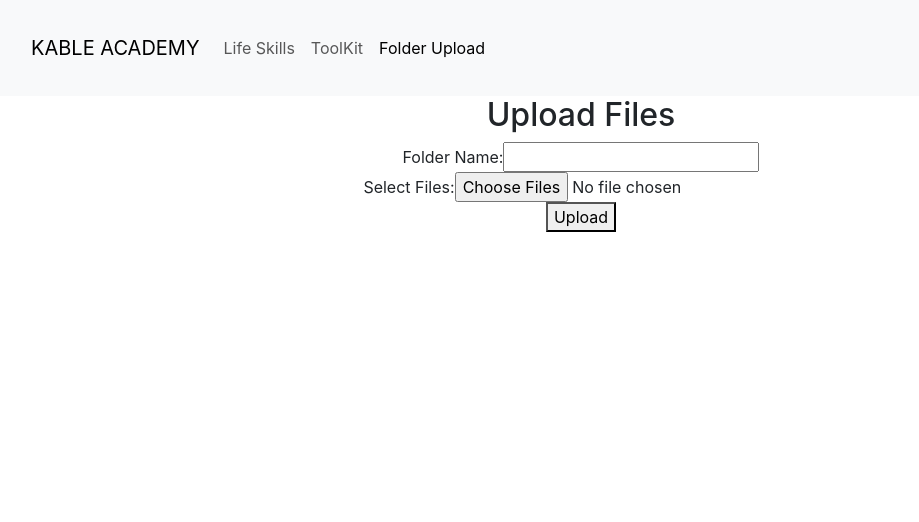
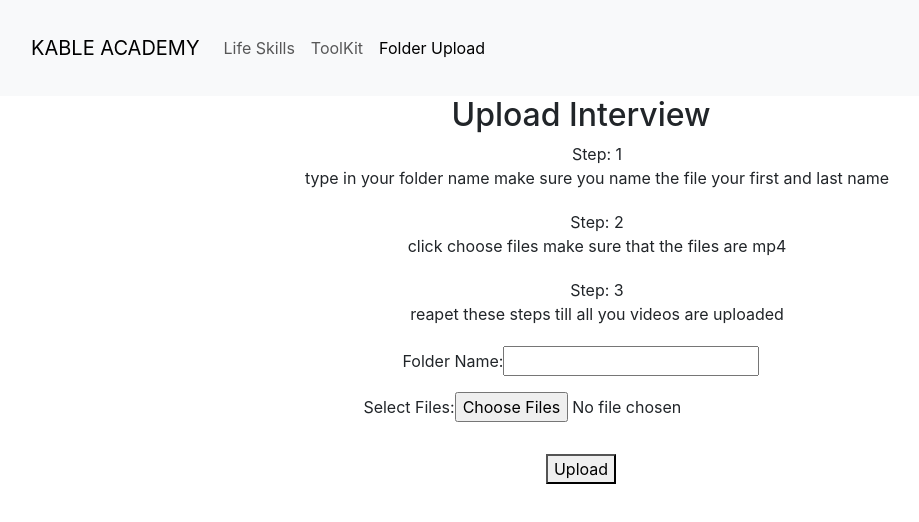
Before and after one commit to SDresmann/Kable-Career, a React (Create React App) app: page /upload in a window 1280 px wide. Shown: the top 522 px of the page, without its empty margins (59-978 px from the left). Built offline with nearby package versions, Linux system fonts and the light colour scheme.

Commit message:
added instructions

```diff
--- a/src/App.css
+++ b/src/App.css
@@ -81,3 +81,7 @@ a{
   text-decoration: none;
   color: black;
 }
+
+ul{
+ list-style: none;
+}
--- a/src/pages/FolderUpload.js
+++ b/src/pages/FolderUpload.js
@@ -42,17 +42,22 @@ const FolderUpload = () => {
 
   return (
     <div>
-      <h2>Upload Files</h2>
+      <h2>Upload Interview</h2>
+      <ul>
+        <li>Step: 1<p>type in your folder name make sure you name the file your first and last name</p></li>
+        <li>Step: 2<p>click choose files make sure that the files are mp4</p></li>
+        <li>Step: 3<p>reapet these steps till all you videos are uploaded</p></li>
+      </ul>
       <form onSubmit={handleUpload}>
-        <div>
+        <div className='my-3'>
           <label>Folder Name:</label>
           <input type="text" value={folderName} onChange={handleFolderNameChange} required />
         </div>
-        <div>
+        <div className='my-3'>
           <label>Select Files:</label>
           <input type="file" multiple onChange={handleFileChange} required />
         </div>
-        <button type="submit">Upload</button>
+        <button className='my-3' type="submit">Upload</button>
       </form>
     </div>
   );
```
